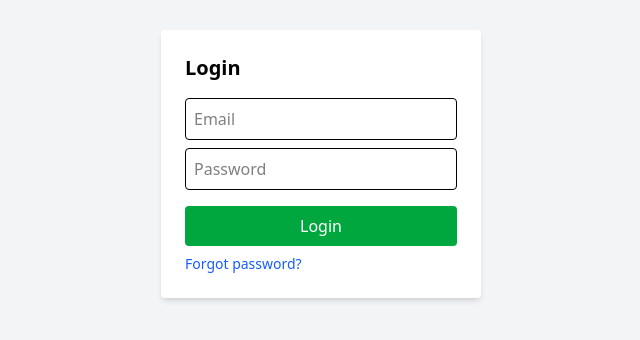
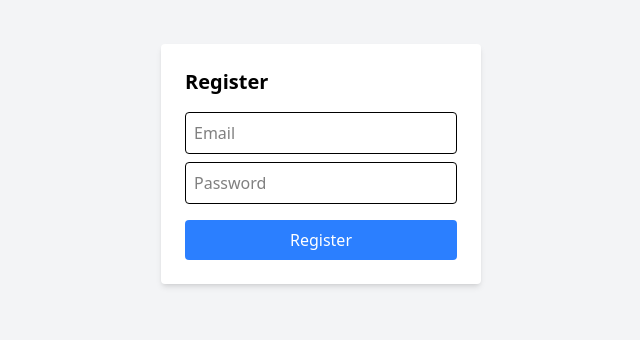
Before and after one commit to Tharshini98/reset-password-frontend, a React (Vite) app: page / in a window 1280 px wide. Shown: the part 236-576 px from the top of the page, without its empty margins (319-959 px from the left). Built offline with nearby package versions, Linux system fonts and the light colour scheme.

Commit message:
Add files via upload

```diff
--- a/src/App.jsx
+++ b/src/App.jsx
@@ -9,8 +9,8 @@
   return (
 
       <Routes>
-        <Route path="/" element={<Login />} />
-        <Route path="/register" element={<Register />} />
+        <Route path="/" element={<Register />} />
+        <Route path="/login" element={<Login />} />
         <Route path="/dashboard" element={<Dashboard />} />
         <Route path="/request-reset" element={<RequestReset />} />
         <Route path="/reset-password/:id/:token" element={<ResetPassword />} />
```
